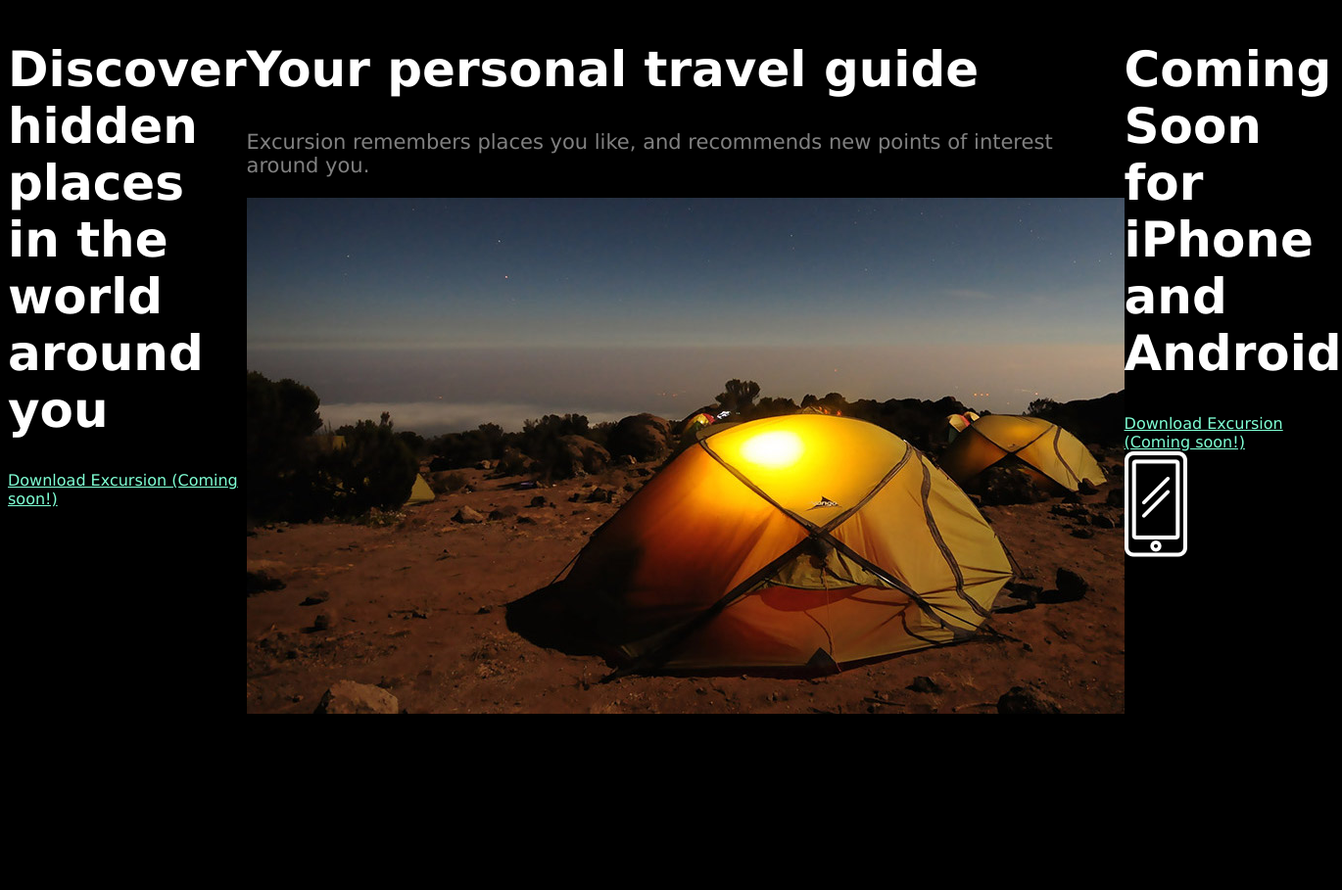
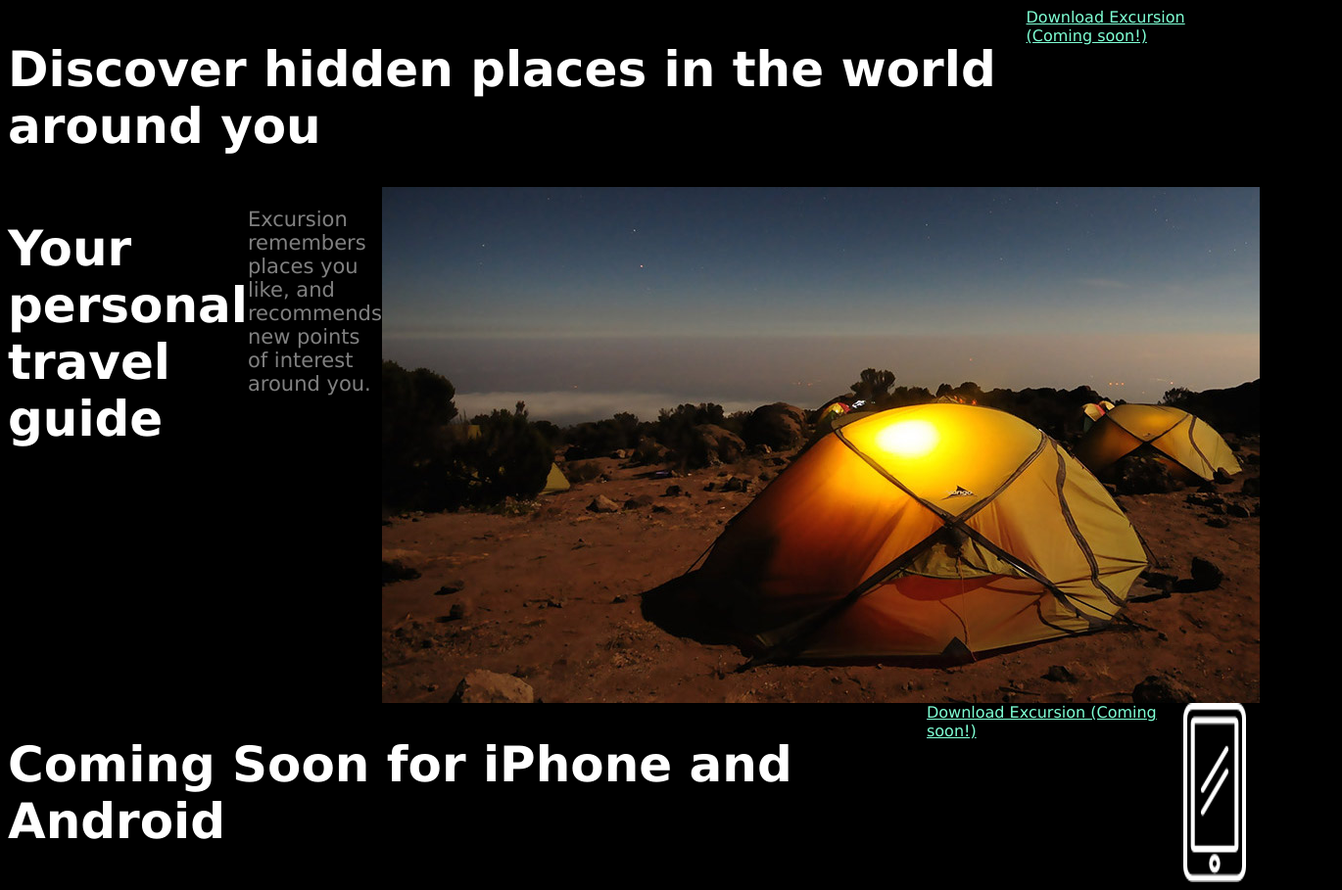
Before and after one commit to FrancescaOaksford/excursion, a plain HTML site: page index.html in a window 1280 px wide. Shown: the whole page at 98% size, 1370 px wide, since content can reach past the window. Before the commit the page ends 800 px from the top, so only its background shows below. Drawn offline with Linux system fonts and the light colour scheme.

Commit message:
change to align content vertically

```diff
--- a/index.html
+++ b/index.html
@@ -11,18 +11,18 @@
 <!-- Main Content -->
 	<body>
 		<header>
-			<div class="Hidden Places">
+			<div class="hidden-places">
 				<h1>Discover hidden places in the world around you</h1>
 				<a href="">Download Excursion (Coming soon!)</a>
 			</div>
 		</header>
-		<div class="Travel Guide">
+		<div class="travel-guide">
 			<h1>Your personal travel guide</h1>
 			<p>Excursion remembers places you like, and recommends new points of interest around you.</p>
 			<img src="resources/camp.jpg" alt="tent">
 		</div>
 		<footer>
-			<div class="Coming Soon">
+			<div class="coming-soon">
 				<h1>Coming Soon for iPhone and Android</h1>
 				<a href="">Download Excursion (Coming soon!)</a>
 				<img src="resources/phone.png" alt="smartphone">
--- a/resources/css/style.css
+++ b/resources/css/style.css
@@ -7,7 +7,7 @@ body{
 	color: #fff;
 	font-family: verdana;
 	font-weight: 400;
-	display: flex;
+	display: block;
 }
 
 h1{
@@ -28,3 +28,15 @@ p{
 img{
 	display: block;
 }
+
+.hidden-places{
+	display: flex;
+}
+
+.travel-guide{
+	display: flex;
+}
+
+.coming-soon{
+	display: flex;
+}
```
